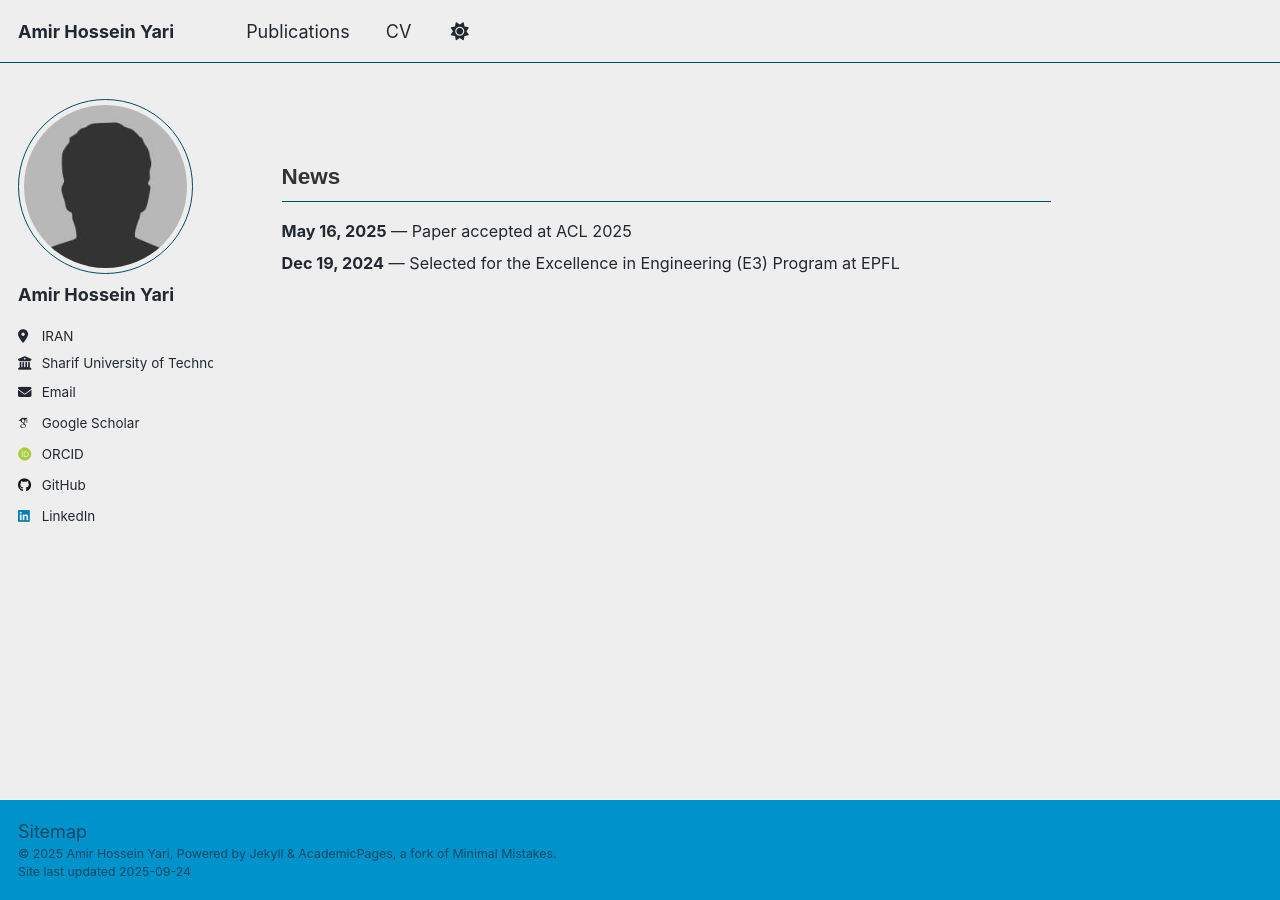
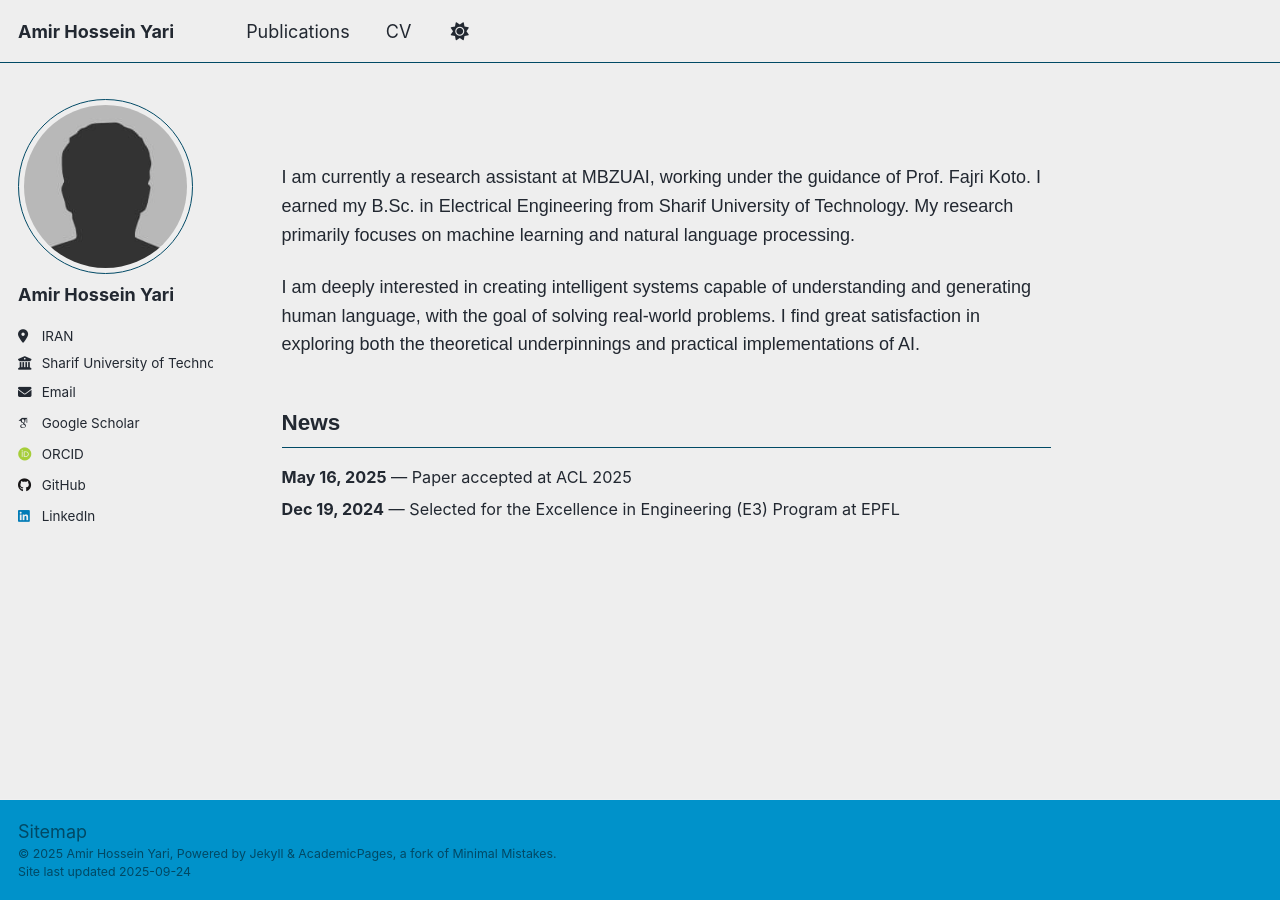
Before and after one commit to AmirHosseinYari2002/AmirHosseinYari2002.github.io, a Jekyll site: the page built from _pages/about.md, in a window 1280 px wide. Built offline with Jekyll 4.4.1, drawn with Linux system fonts in a browser that asks for light colours; some web fonts are replaced; a script that is not in the unit is left out.

Commit message:
Update about me

```diff
--- a/_pages/about.md
+++ b/_pages/about.md
@@ -7,9 +7,20 @@ redirect_from:
   - /about.html
 ---
 
+<!-- About Me Section -->
+<section id="about" style="margin-top: 50px; font-family: Arial, sans-serif; line-height: 1.6;">
+  <p>
+    I am currently a research assistant at MBZUAI, working under the guidance of Prof. Fajri Koto. I earned my B.Sc. in Electrical Engineering from Sharif University of Technology. My research primarily focuses on machine learning and natural language processing.
+  </p>
+  <p>
+    I am deeply interested in creating intelligent systems capable of understanding and generating human language, with the goal of solving real-world problems. I find great satisfaction in exploring both the theoretical underpinnings and practical implementations of AI.
+  </p>
+</section>
+
+
 <!-- Latest News Section -->
 <section id="news" style="margin-top: 50px;">
-  <h2 style="font-family: Arial, sans-serif; color: #333; margin-bottom: 15px;">News</h2>
+  <h2 style="font-family: Arial, sans-serif; margin-bottom: 15px;">News</h2>
   <ul style="max-height: 300px; overflow-y: auto; padding-left: 0; list-style: none; font-size: 0.9em;">
     {% assign sorted_news = site.data.news | sort: "date" | reverse %}
     {% for item in sorted_news limit:5 %}
```
